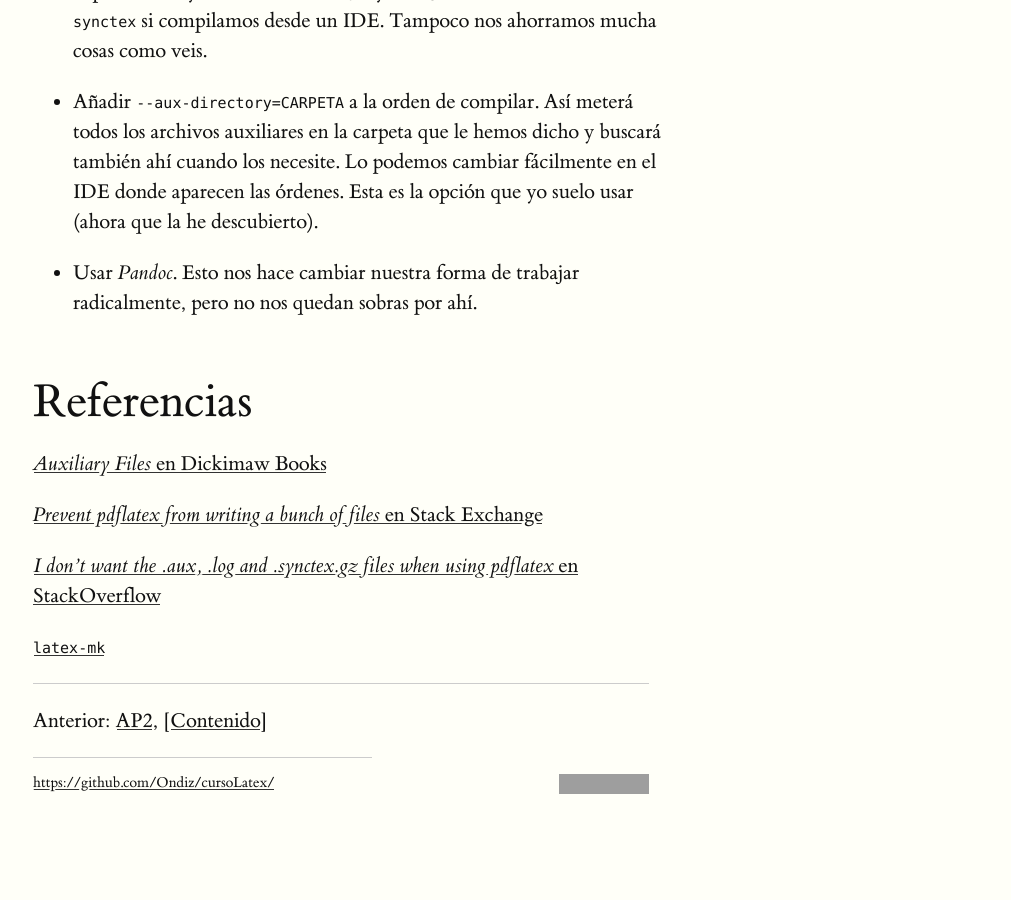
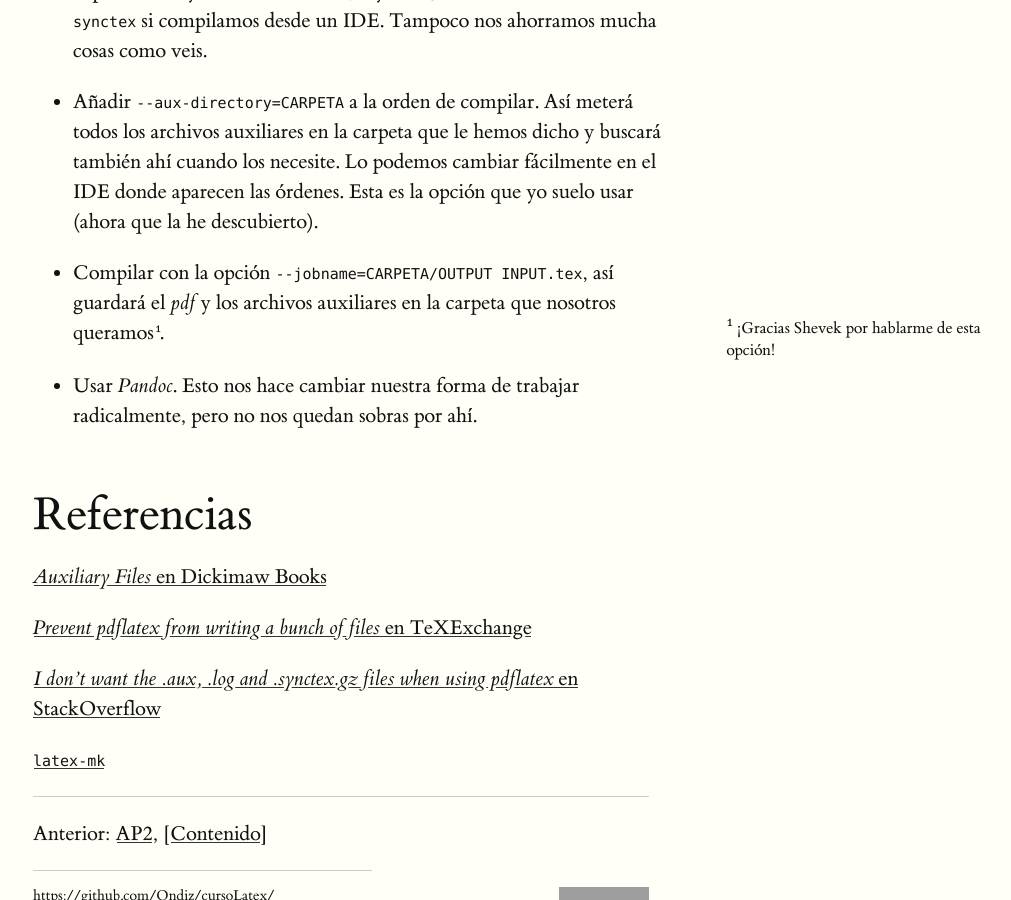
Before and after one commit to Ondiz/cursoLatex, a Jekyll site: the page built from docs/Contenido/Ap1.Auxiliares.md, in a window 1280 px wide and 900 px high, scrolled down 2179 px. Shown: the whole window, without its empty margins (127-1138 px from the left). Built offline with Jekyll 4.4.1, drawn with Linux system fonts in a browser that asks for light colours; before the commit the page ends 3054 px from its top, so only the background shows below that; grey boxes are pictures that could not be loaded.

Commit message:
Añadir truco a apéndice de archivos auxiliares

```diff
--- a/docs/Contenido/Ap1.Auxiliares.md
+++ b/docs/Contenido/Ap1.Auxiliares.md
@@ -92,6 +92,13 @@ gusta que os deje cosas por ahí tenéis varias opciones:
   fácilmente en el IDE donde aparecen las órdenes. Esta es la opción
   que yo suelo usar (ahora que la he descubierto).
 
+- Compilar con la opción `--jobname=CARPETA/OUTPUT INPUT.tex`, así
+  guardará el *pdf* y los archivos auxiliares en la carpeta que
+  nosotros queramos<label for="shevek" class="margin-toggle
+  sidenote-number"></label><input type="checkbox" id="shevek"
+  class="margin-toggle"/><span class="sidenote">¡Gracias Shevek por
+  hablarme de esta opción!</span>.
+
 - Usar *Pandoc*. Esto nos hace cambiar nuestra forma de trabajar
   radicalmente, pero no nos quedan sobras por ahí.
 
@@ -100,7 +107,7 @@ gusta que os deje cosas por ahí tenéis varias opciones:
 
 [*Auxiliary Files* en Dickimaw Books](http://www.dickimaw-books.com/latex/novices/html/auxiliary.html)
 
-[*Prevent pdflatex from writing a bunch of files* en Stack Exchange]( http://tex.stackexchange.com/questions/11123/prevent-pdflatex-from-writing-a-bunch-of-files)
+[*Prevent pdflatex from writing a bunch of files* en TeXExchange]( http://tex.stackexchange.com/questions/11123/prevent-pdflatex-from-writing-a-bunch-of-files)
 
 [*I don’t want the .aux, .log and .synctex.gz files when using pdflatex* en StackOverflow](http://stackoverflow.com/questions/3745908/i-dont-want-the-aux-log-and-synctex-gz-files-when-using-pdflatex)
 
```
Also changed, not shown: Contenido/Ap1.Auxiliares.md (+7 -1 lines).
